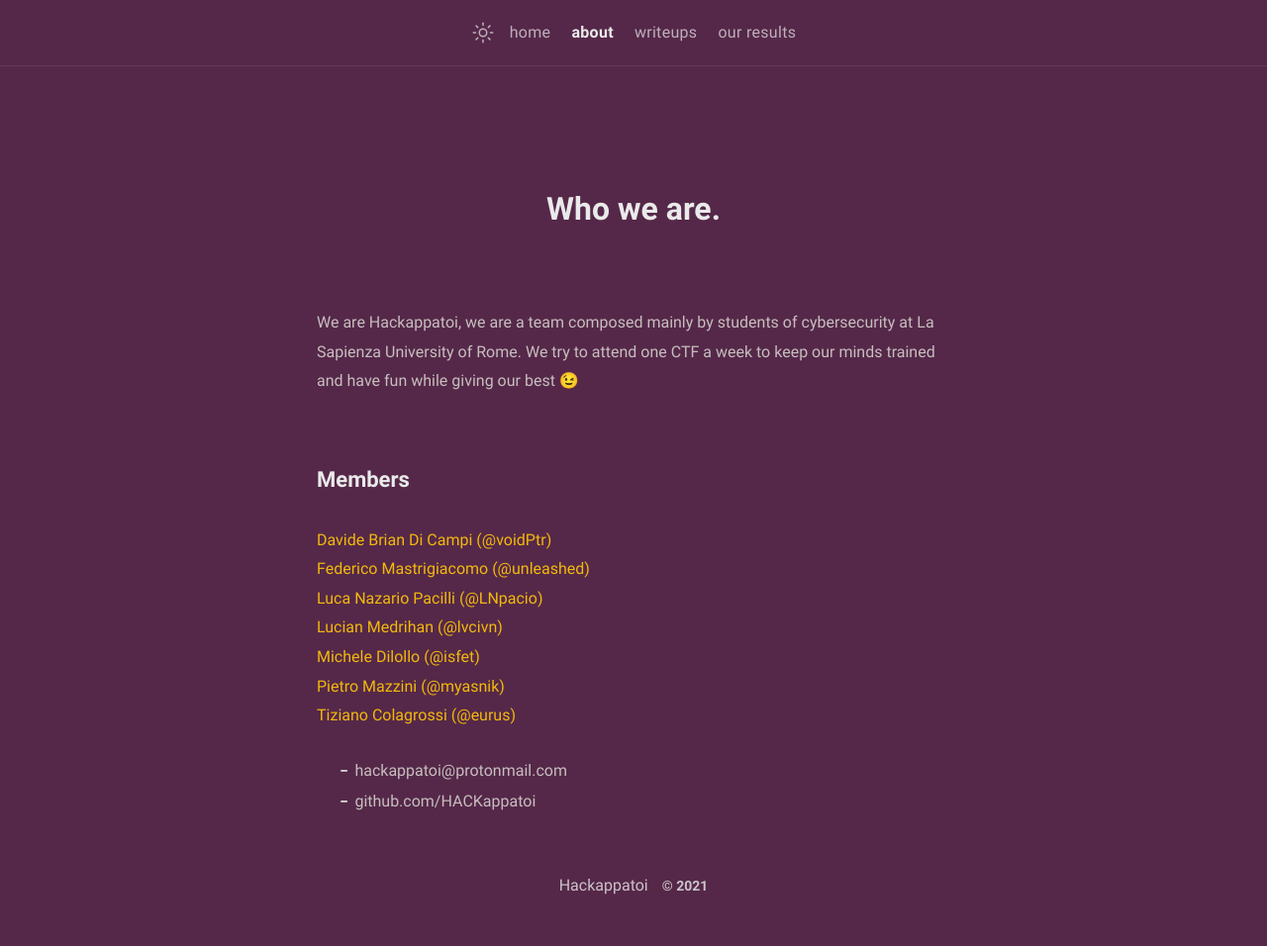
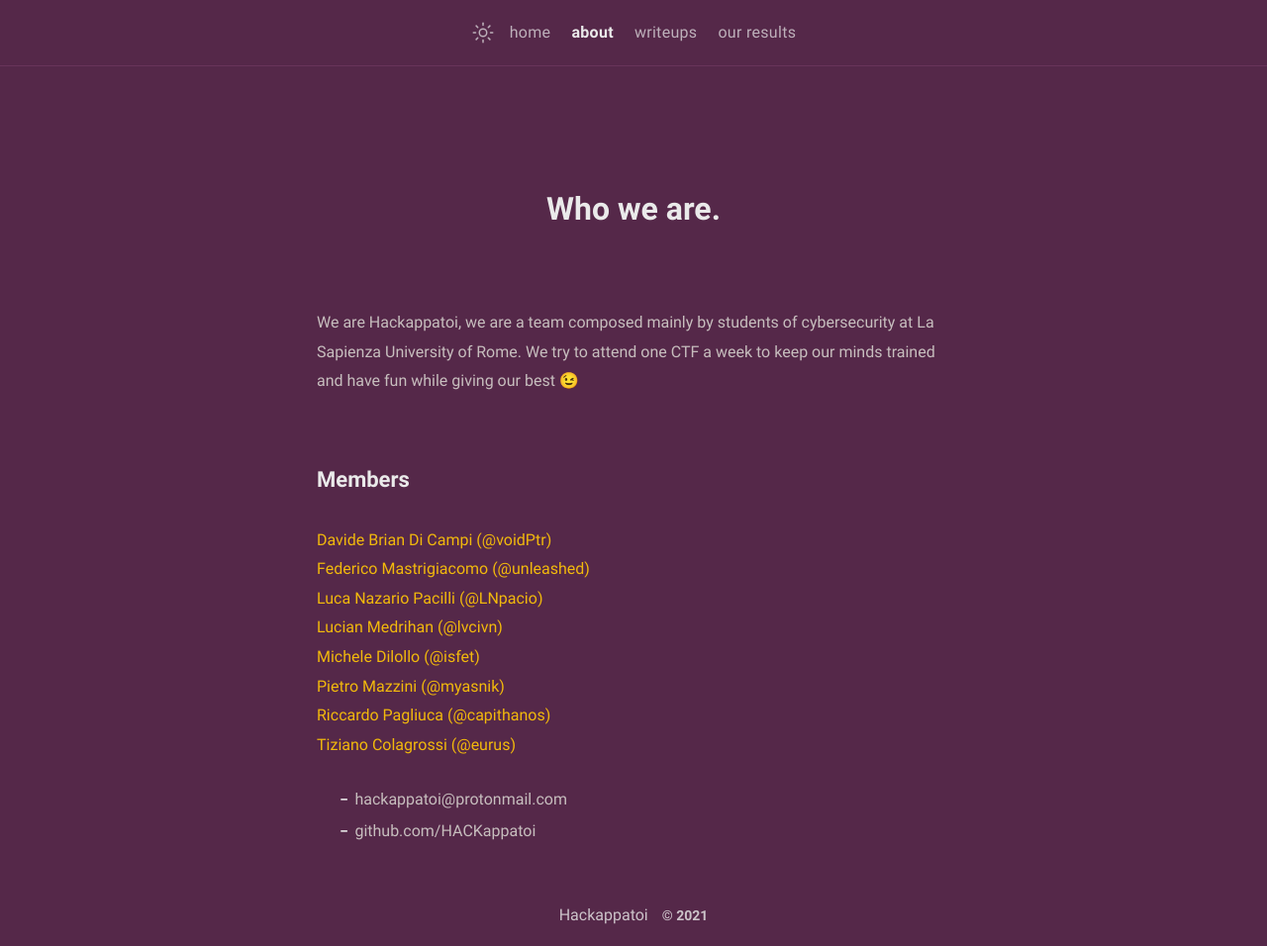
Before and after one commit to HACKappatoi/HACKappatoi.github.io, a Jekyll site: the page built from about.md, in a window 1280 px wide. Shown: the whole page at 99% size. Built offline with Jekyll 4.4.1, drawn with Linux system fonts in a browser that asks for light colours; before the commit the page ends 926 px from its top, so only the background shows below that.

Commit message:
add riccardo

```diff
--- a/about.md
+++ b/about.md
@@ -16,6 +16,7 @@
  [Lucian Medrihan (@lvcivn)](/lvcivn/)
  [Michele Dilollo (@isfet)](/isfet/)
  [Pietro Mazzini (@myasnik)](/myasnik/)
+ [Riccardo Pagliuca (@capithanos)](/capithanos/)
  [Tiziano Colagrossi (@eurus)](/eurus/)
 
 
```
